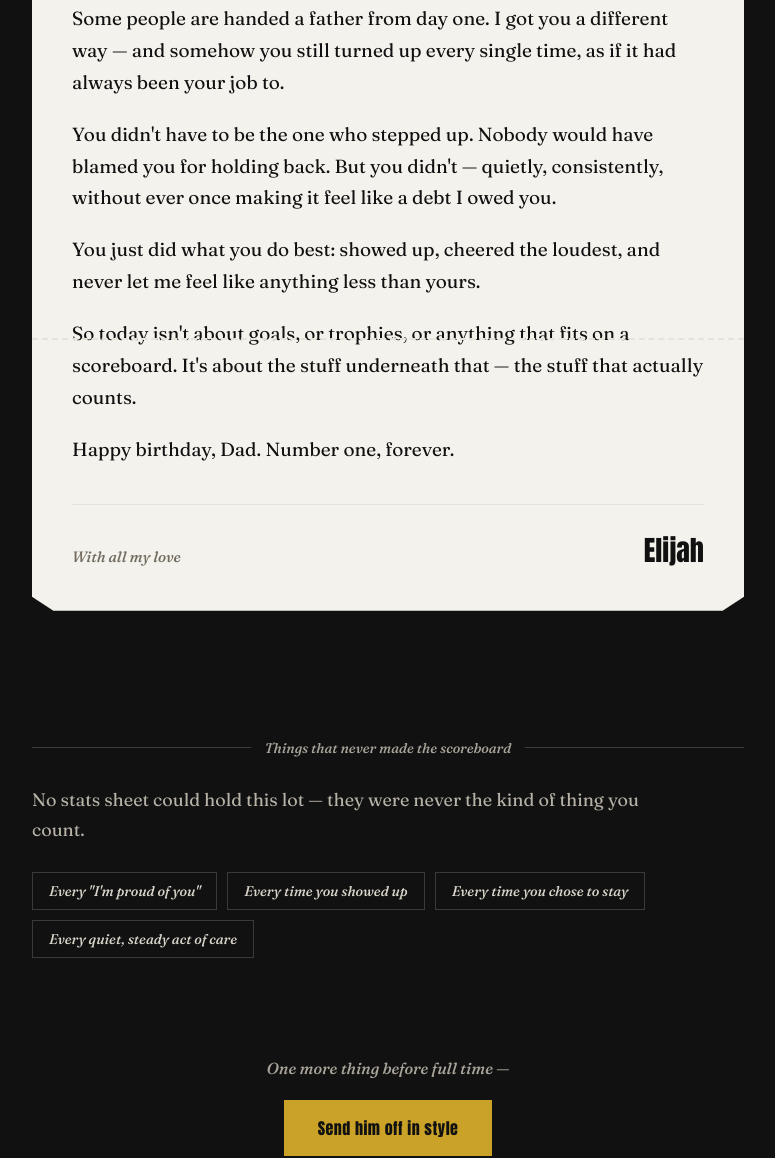
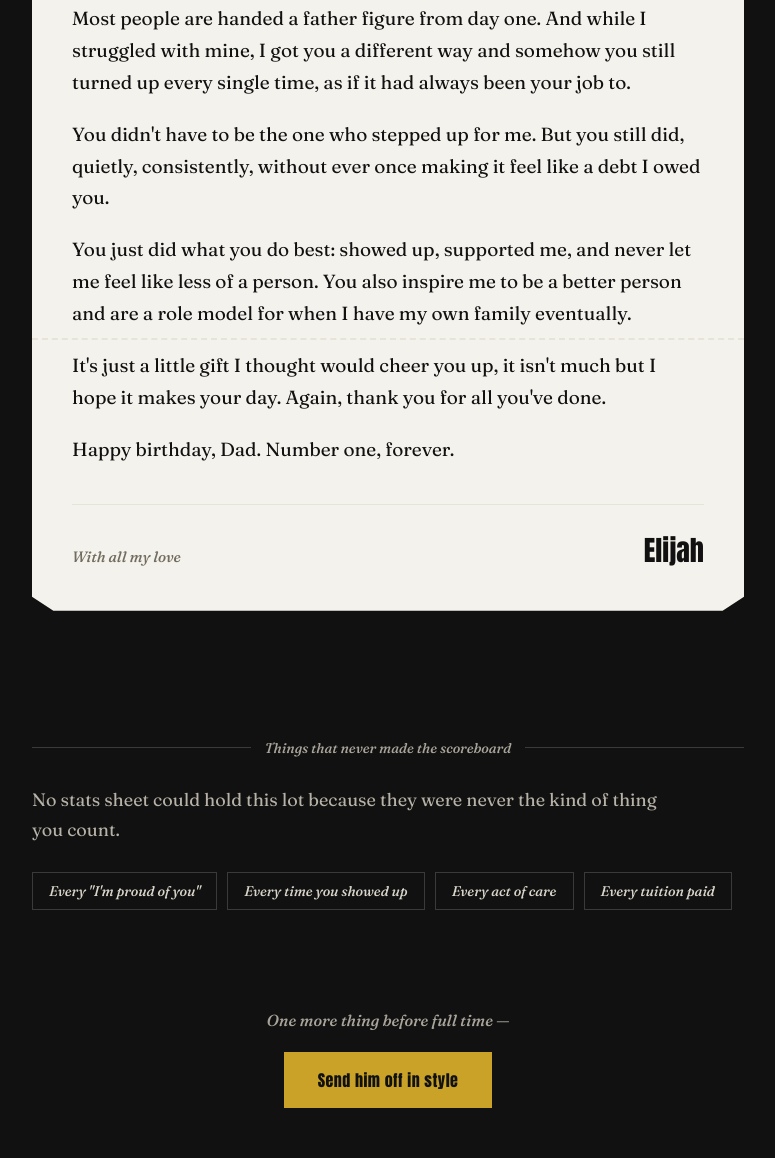
Before and after one commit to rb0to/website, a plain HTML site: page index.html in a window 1280 px wide. Shown: the part 1187-2345 px from the top of the page, without its empty margins (252-1027 px from the left). Drawn offline with Linux system fonts and the light colour scheme.

Commit message:
Update index.html

```diff
--- a/index.html
+++ b/index.html
@@ -244,10 +244,10 @@
     <div class="ticket letter">
       <div class="stub-row"><span>ADMIT — ONE PROUD DAD</span><span>EVERY SEASON, EVERY YEAR</span></div>
       <p class="lede">Dad,</p>
-      <p>Some people are handed a father from day one. I got you a different way — and somehow you still turned up every single time, as if it had always been your job to.</p>
-      <p>You didn't have to be the one who stepped up. Nobody would have blamed you for holding back. But you didn't — quietly, consistently, without ever once making it feel like a debt I owed you.</p>
-      <p>You just did what you do best: showed up, cheered the loudest, and never let me feel like anything less than yours.</p>
-      <p>So today isn't about goals, or trophies, or anything that fits on a scoreboard. It's about the stuff underneath that — the stuff that actually counts.</p>
+      <p>Most people are handed a father figure from day one. And while I struggled with mine, I got you a different way and somehow you still turned up every single time, as if it had always been your job to.</p>
+      <p>You didn't have to be the one who stepped up for me.  But you still did, quietly, consistently, without ever once making it feel like a debt I owed you.</p>
+      <p>You just did what you do best: showed up, supported me, and never let me feel like less of a person. You also inspire me to be a better person and are a role model for when I have my own family eventually.</p>
+      <p>It's just a little gift I thought would cheer you up, it isn't much but I hope it makes your day. Again, thank you for all you've done.</p>
       <p>Happy birthday, Dad. Number one, forever.</p>
       <div class="sign">
         <span class="from">With all my love</span>
@@ -258,12 +258,12 @@
 
   <section>
     <div class="eyebrow-line"><span>Things that never made the scoreboard</span></div>
-    <p class="quiet">No stats sheet could hold this lot — they were never the kind of thing you count.</p>
+    <p class="quiet">No stats sheet could hold this lot because they were never the kind of thing you count.</p>
     <div class="chips">
       <span class="chip">Every "I'm proud of you"</span>
       <span class="chip">Every time you showed up</span>
-      <span class="chip">Every time you chose to stay</span>
-      <span class="chip">Every quiet, steady act of care</span>
+      <span class="chip">Every act of care</span>
+      <span class="chip">Every tuition paid</span>
     </div>
   </section>
 
```
